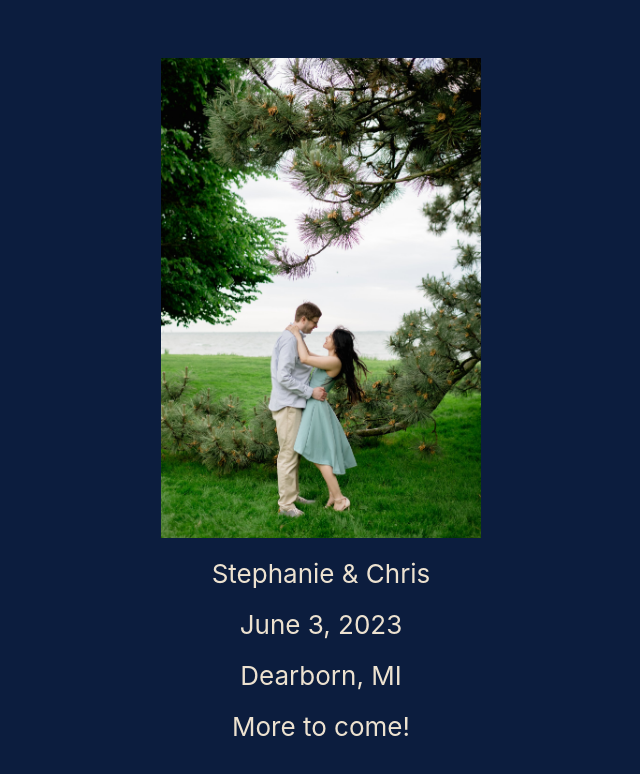
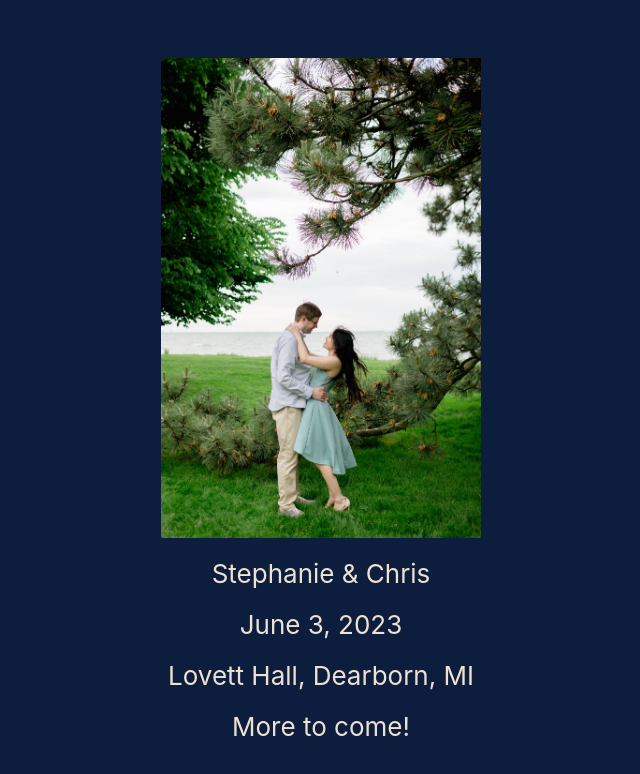
Before and after one commit to ckurecka/wedding-website, a React (Create React App) app: page / in a window 1280 px wide. Shown: the top 774 px of the page, without its empty margins (319-959 px from the left). Built offline with nearby package versions, Linux system fonts and the light colour scheme.

Commit message:
Test content change

```diff
--- a/src/App.js
+++ b/src/App.js
@@ -18,7 +18,7 @@ function App() {
         </div>
         <div className="div-body-spacing"></div>
         <div>
-          Dearborn, MI
+          Lovett Hall, Dearborn, MI
         </div>
         <div className="div-body-spacing"></div>
         <div>
```
